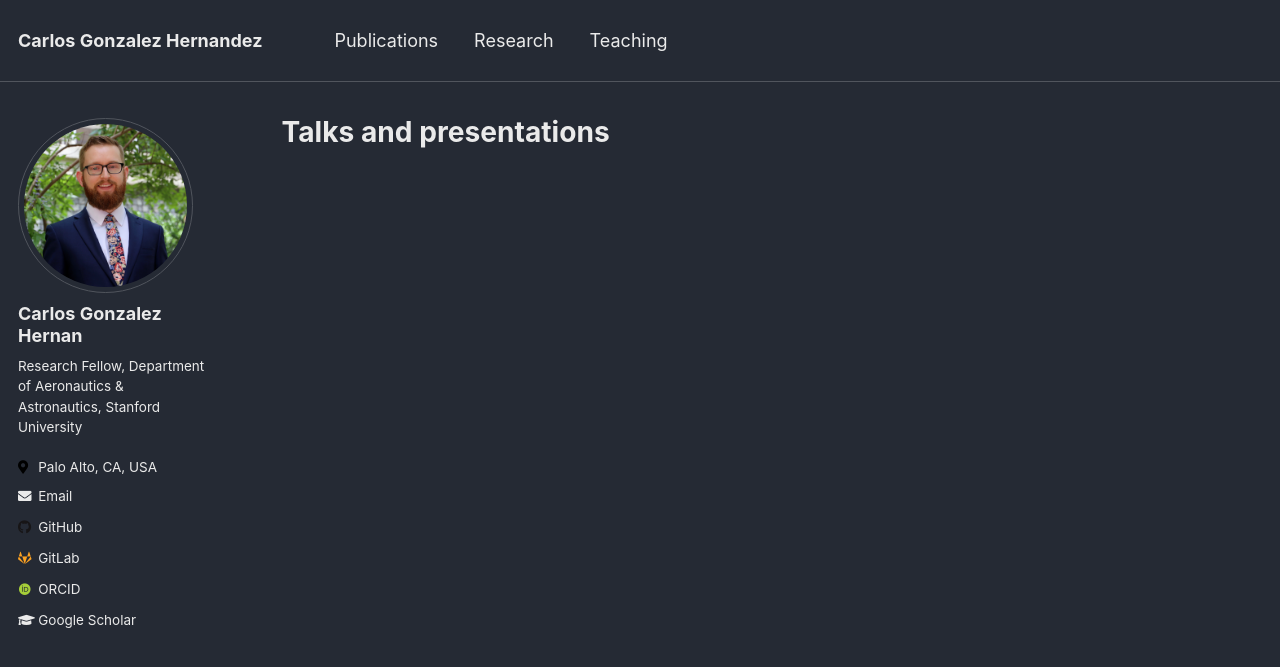
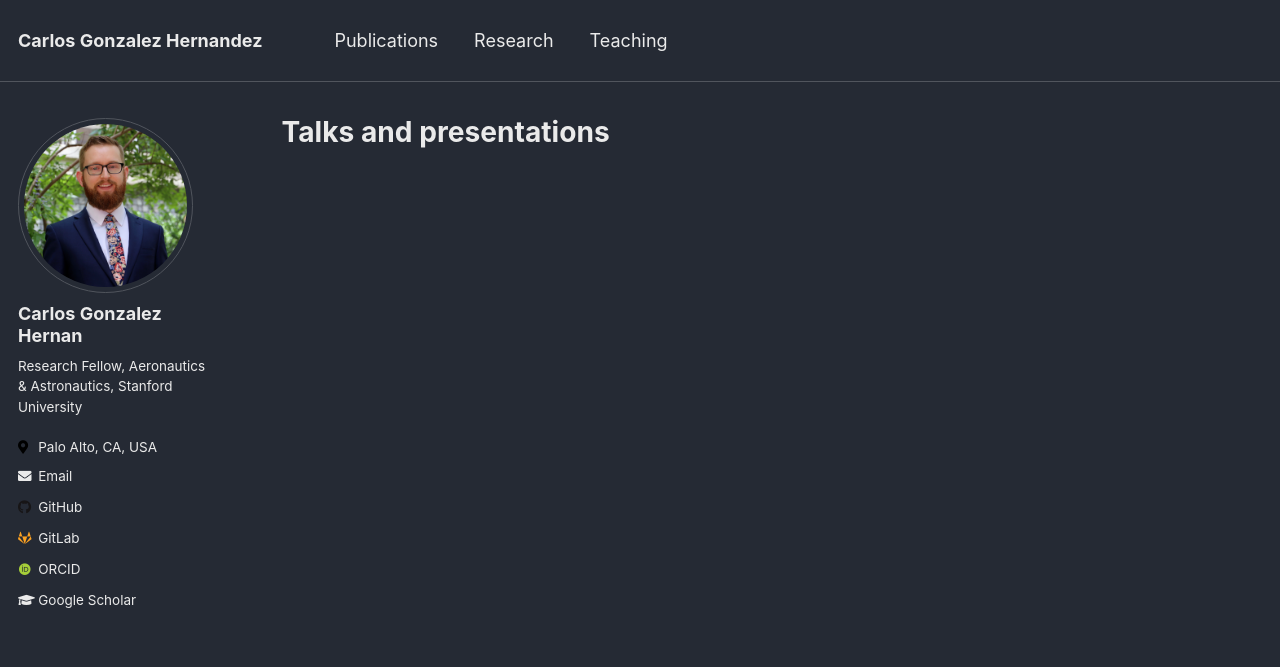
Before and after one commit to cghernan/cghernan.github.io, a Jekyll site: the page built from _pages/talks.html, in a window 1280 px wide. Shown: the top 667 px of the page. Built offline with Jekyll 4.4.1, drawn with Linux system fonts in a browser that asks for light colours; some web fonts are replaced.

Commit message:
Update _config.yml

```diff
--- a/_config.yml
+++ b/_config.yml
@@ -89,7 +89,7 @@ analytics:
 author:
   name             : "Carlos Gonzalez Hernan"
   avatar           : "profile.png"
-  bio              : "Research Fellow, Department of Aeronautics & Astronautics, Stanford University"
+  bio              : "Research Fellow, Aeronautics & Astronautics, Stanford University"
   location         : "Palo Alto, CA, USA"
   employer         :
   pubmed           :
```
